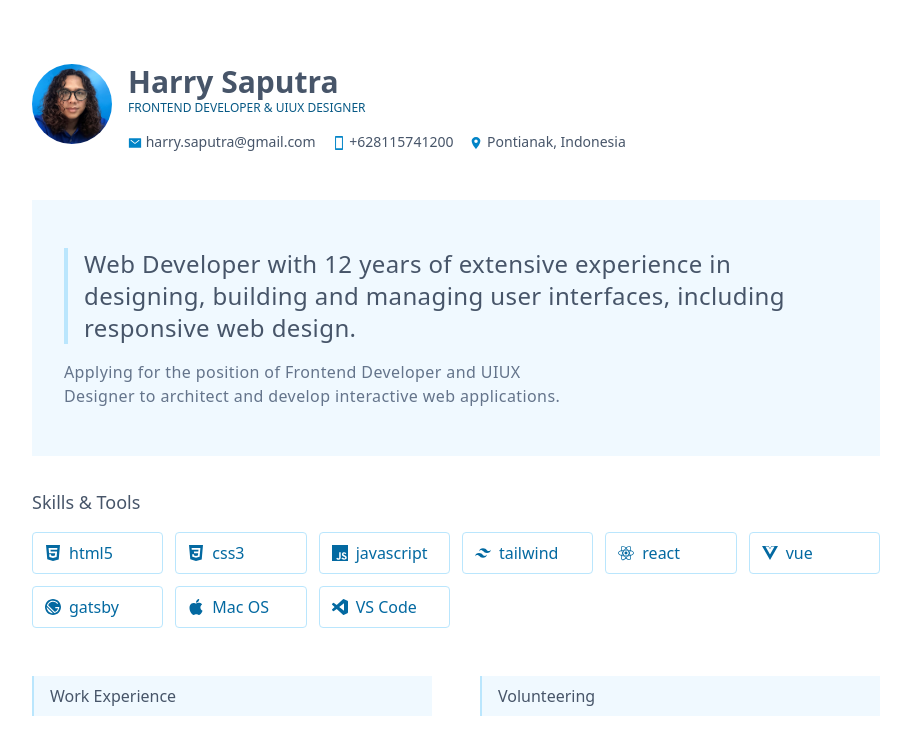
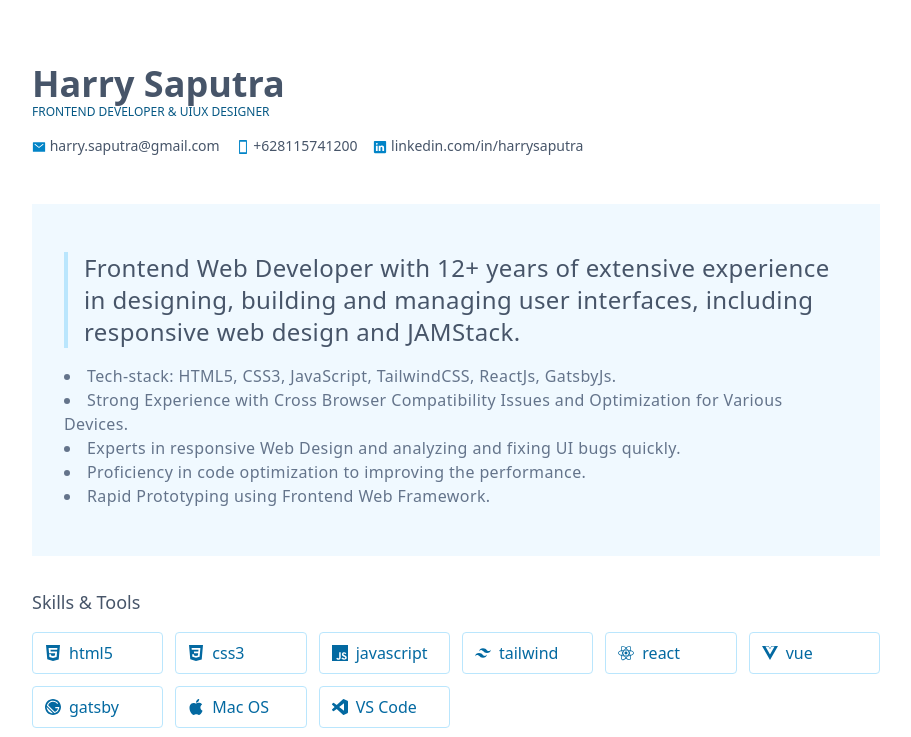
Before and after one commit to harrysaputra/resume, a Gatsby site: page / in a window 1280 px wide. Shown: the top 737 px of the page, without its empty margins (184-1095 px from the left). Built offline with nearby package versions, Linux system fonts and the light colour scheme; Gatsby itself is replaced by a stand-in of ours.

Commit message:
update header

```diff
--- a/src/components/header.js
+++ b/src/components/header.js
@@ -1,25 +1,16 @@
 import * as React from "react"
 import PropTypes from "prop-types"
 import { Link } from "gatsby"
-import { StaticImage } from "gatsby-plugin-image"
 import {
   IoLocationSharp,
   IoPhonePortraitSharp,
   IoMailSharp,
+  IoLogoLinkedin
 } from "react-icons/io5"
 
 const Header = ({ siteTitle }) => (
   <header>
-    <div className="flex">
-      <StaticImage
-        src="../images/photo.jpg"
-        quality={60}
-        formats={["auto"]}
-        alt="Harry Saputra"
-        className="rounded-full w-20 h-20"
-      />
-      <div className="ml-4">
-        <h1 className="font-bold text-3xl">
+    <h1 className="font-bold text-4xl">
       <Link to="/">{siteTitle}</Link>
     </h1>
     <h3 className="uppercase text-sky-800 text-xs font-light">
@@ -35,12 +26,11 @@ const Header = ({ siteTitle }) => (
         +628115741200
       </li>
       <li className="md:ml-4">
-            <IoLocationSharp className="inline-flex text-sky-600" /> Pontianak,
-            Indonesia
+        <IoLogoLinkedin className="inline-flex text-sky-600" />
+        <a href="https://linkedin.com/in/harrysatpura" target="_blank">{" "}
+        linkedin.com/in/harrysaputra</a>
       </li>
     </ul>
-      </div>
-    </div>
   </header>
 )
 
--- a/src/pages/index.js
+++ b/src/pages/index.js
@@ -20,13 +20,17 @@ const IndexPage = () => (
     <Seo title="Resume" />
     <div className="bg-sky-50 p-6 py-8 md:p-8 md:py-12 mt-12 font-light scale-[1.15] md:scale-100 text-slate-600 md:tracking-wide">
       <p className="leading-snug border-l-2 md:border-l-4  border-sky-200 pl-4 md:text-2xl">
-        Web Developer with 12 years of extensive experience in designing,
-        building and managing user interfaces, including responsive web design.
+        Frontend Web Developer with 12+ years of extensive experience in
+        designing, building and managing user interfaces, including responsive
+        web design and JAMStack.
       </p>
-      <p className="text-xs md:text-base mt-4 text-slate-500 leading-relaxed md:max-w-lg">
-        Applying for the position of Frontend Developer and UIUX Designer to
-        architect and develop interactive web applications.
-      </p>
+      <ul className="text-xs md:text-base mt-4 text-slate-500 leading-relaxed list-disc list-inside">
+        <li>Tech-stack: HTML5, CSS3, JavaScript, TailwindCSS, ReactJs, GatsbyJs.</li>
+        <li>Strong Experience with Cross Browser Compatibility Issues and Optimization for Various Devices.</li>
+        <li>Experts in responsive Web Design and analyzing and fixing UI bugs quickly.</li>
+        <li>Proficiency in code optimization to improving the performance.</li>
+        <li>Rapid Prototyping using Frontend Web Framework.</li>
+      </ul>
     </div>
 
     <h3 className="mt-8 mb-4 text-lg">Skills & Tools</h3>
```
Lines whose indentation alone changed are shown as unchanged.
